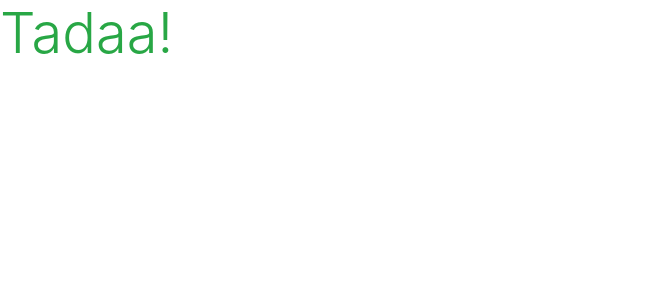
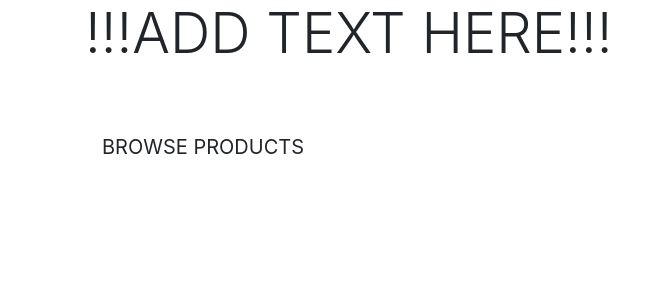
Before and after one commit to JoeOrtiz1995/Lightheadedandco, a Django app: page / in a window 1280 px wide. Shown: the top 300 px of the page, without its empty margins (0-668 px from the left). Run offline with Django 3.2, Linux system fonts and the light colour scheme.

Commit message:
Add content to homepage

```diff
--- a/home/templates/home/index.html
+++ b/home/templates/home/index.html
@@ -1,6 +1,27 @@
 {% extends "base.html" %}
 {% load static %}
 
+{% block page_header %}
+<div class="container header-container">
+  <div class="row">
+    <div class="col"></div>
+  </div>
+</div>
+{% endblock %}
+
 {% block content %}
-  <h1 class="display-4 text-success">Tadaa!</h1>
+<div class="container h-100">
+  <div class="row h-100">
+    <div class="col-7 col-md-6 my-auto">
+      <h1 class="display-4 logo-font text-black">
+        !!!ADD TEXT HERE!!!
+      </h1>
+      <div class="my-5">
+        <h4>
+          <a href="" class="shop-now-button btn btn-lg rounded-0 text-uppercase py-3">Browse Products</a>
+        </h4>
+      </div>
+    </div>
+  </div>
+</div>
 {% endblock %}
```
Also changed, not shown: templates/base.html (indentation only).
